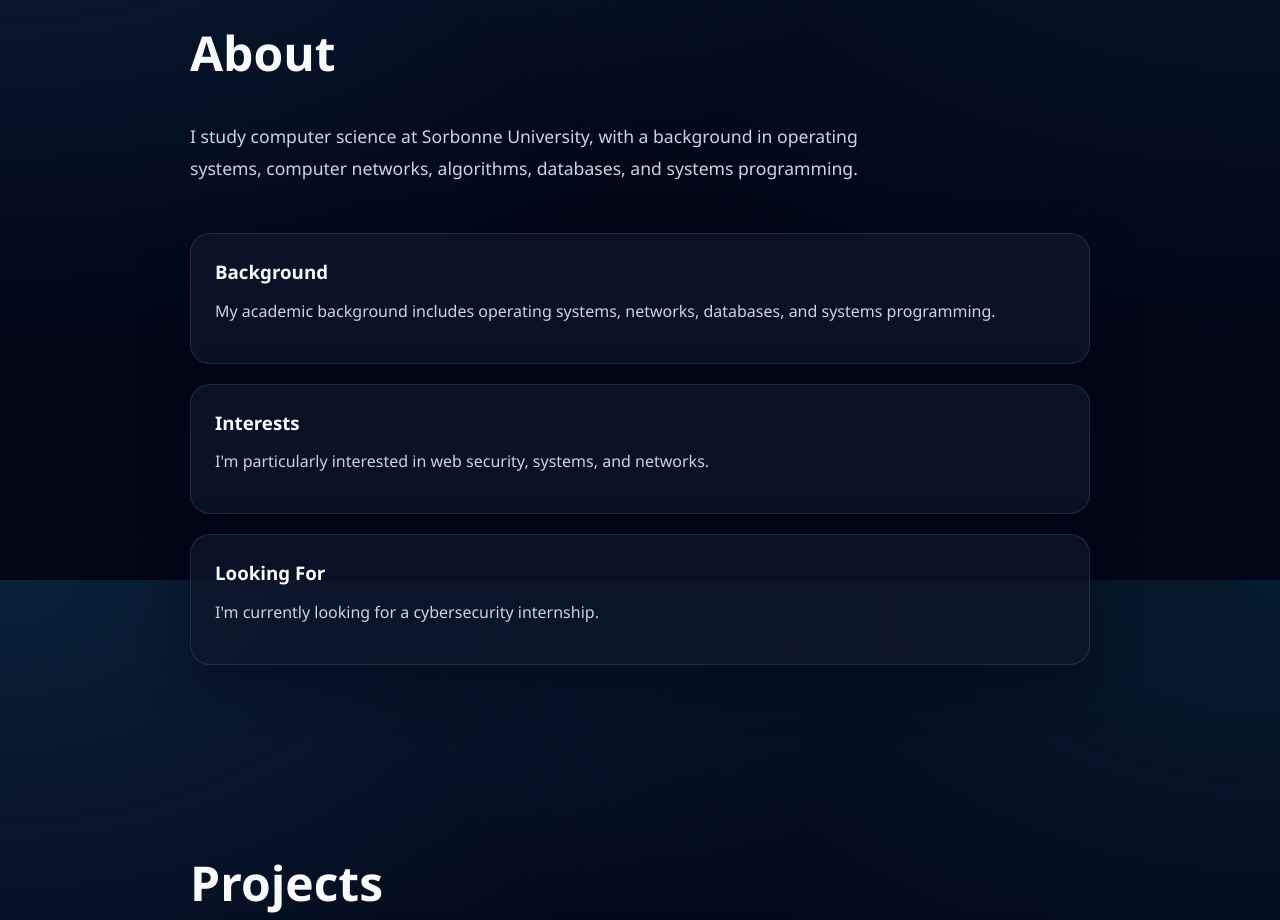
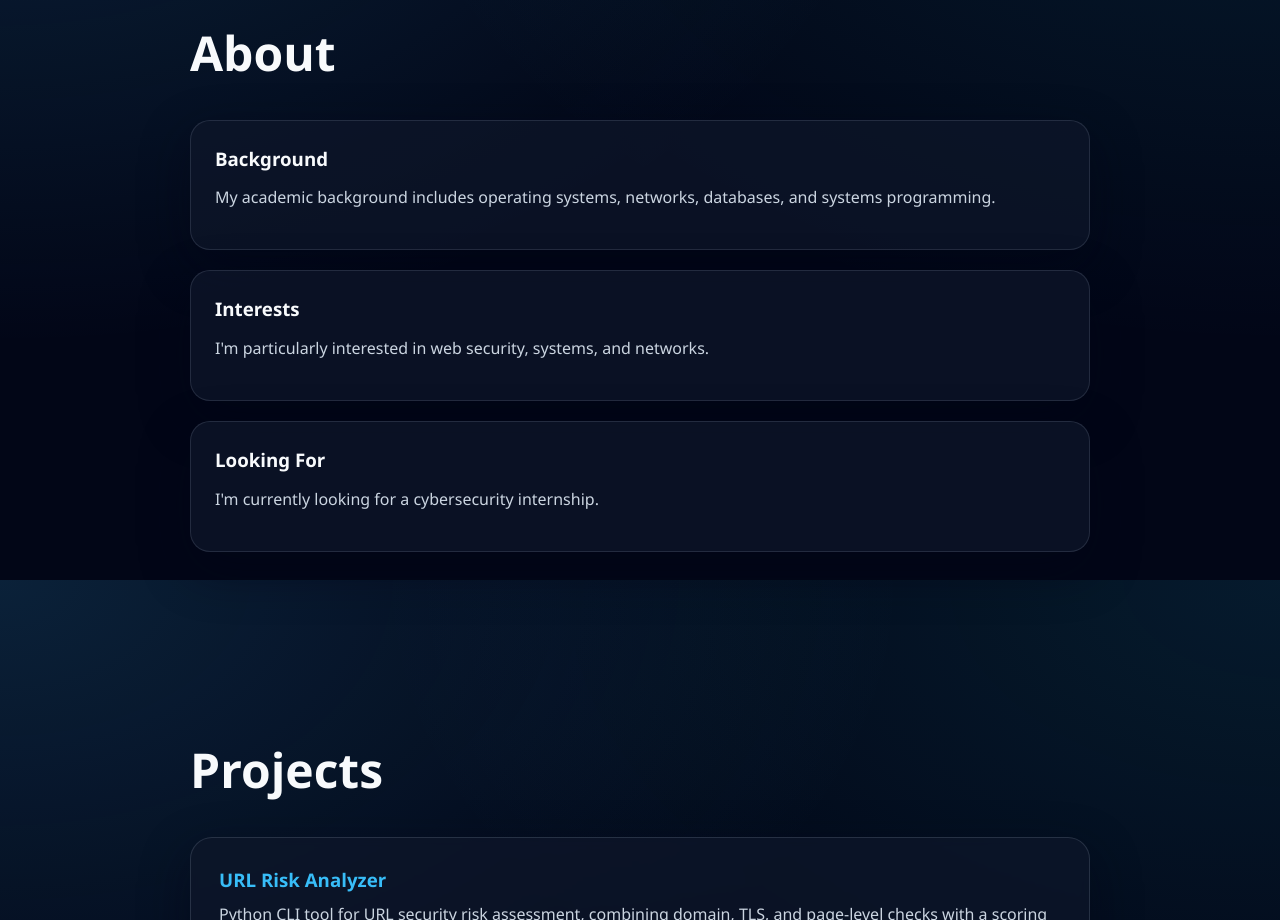
Before and after one commit to mohamed-besghaier/besghaier-portfolio, a React (Vite) app: page /about in a window 1280 px wide. Shown: the part 1020-1940 px from the top of the page. Built offline with nearby package versions, Linux system fonts and the light colour scheme.

Commit message:
refine about section

```diff
--- a/src/pages/About.jsx
+++ b/src/pages/About.jsx
@@ -5,10 +5,6 @@ function About() {
         <h2>About</h2>
       </div>
       <div className="about-grid">
-        <p className="about-lead">
-          I study computer science at Sorbonne University, with a background in operating systems,
-          computer networks, algorithms, databases, and systems programming.
-        </p>
         <div className="about-cards">
           <article className="info-card">
             <h3>Background</h3>
```
